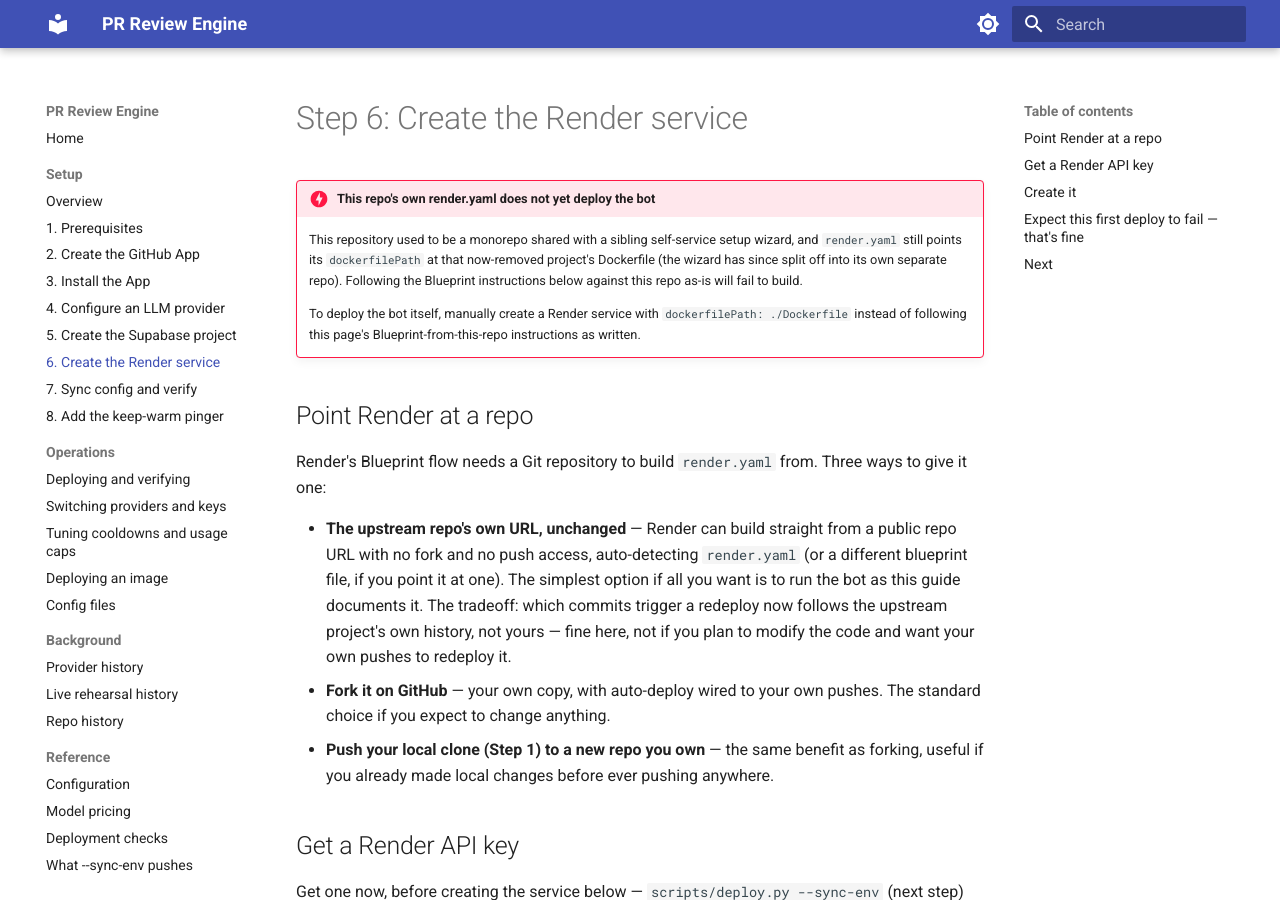
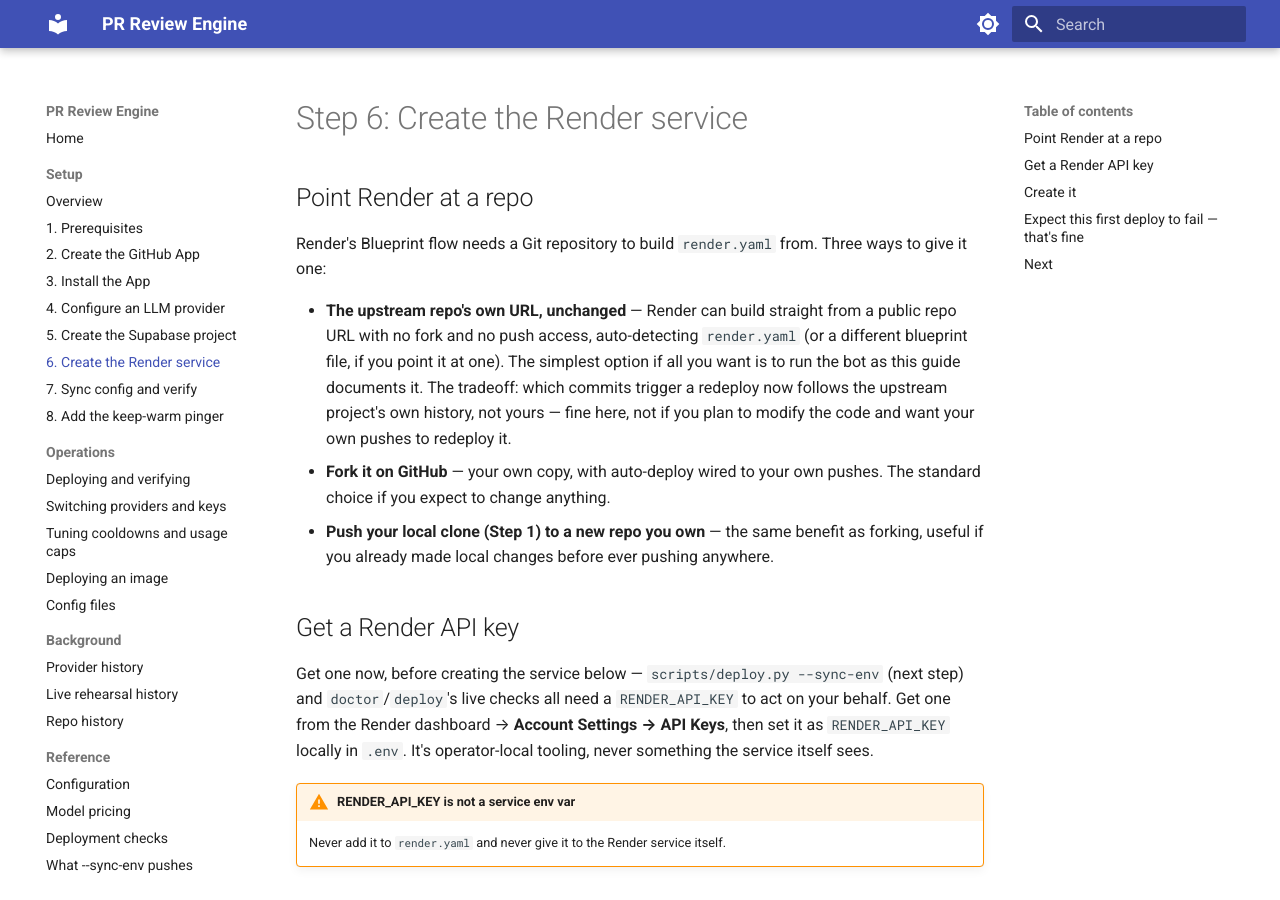
Before and after one commit to SomeoneSomewhereelse/pr-review-bot, an MkDocs documentation site: the page built from guide/setup/06-render.md, in a window 1280 px wide and 900 px high. Built offline with MkDocs 1.6.1 and Material for MkDocs 9.7.7, drawn with Linux system fonts in a browser that asks for light colours.

Commit message:
fix: address final whole-branch review findings for repo restructure
- Remove guide/setup/06-render.md's stale danger admonition; render.yaml
  now correctly points at ./Dockerfile so the Blueprint flow works as
  documented.
- Stop shipping scripts/, fixtures/, SPEC.md, and cost.md into the
  runtime Docker image (reopens the intent of the closed ISSUES.md
  "no .dockerignore" item, now defeated by the flatten's literal COPY
  lines); update .dockerignore's excluded paths and comments to match
  the current root-Dockerfile layout.
- Fix stale bot/-prefixed path references left behind by the restructure
  in ISSUES.md's Escalating-cooldown Parked Issues entry (item 6, now
  review_queue/store.py) and in comments in render_client.py,
  scripts/deploy.py, and tests/test_provider_registry.py (including a
  bot/dashboard.py reference that never existed as a real path).

Co-Authored-By: Claude Sonnet 5 <noreply@anthropic.com>
Claude-Session: https://claude.ai/code/session_01MgLyw7js8sK5RQFLw2LuZH

```diff
--- a/guide/setup/06-render.md
+++ b/guide/setup/06-render.md
@@ -1,16 +1,4 @@
 # Step 6: Create the Render service
-
-!!! danger "This repo's own render.yaml does not yet deploy the bot"
-    This repository used to be a monorepo shared with a sibling
-    self-service setup wizard, and `render.yaml` still points its
-    `dockerfilePath` at that now-removed project's Dockerfile (the wizard
-    has since split off into its own separate repo). Following the
-    Blueprint instructions below against this repo as-is will fail to
-    build.
-
-    To deploy the bot itself, manually create a Render service with
-    `dockerfilePath: ./Dockerfile` instead of following this page's
-    Blueprint-from-this-repo instructions as written.
 
 ## Point Render at a repo
 
--- a/render_client.py
+++ b/render_client.py
@@ -2,7 +2,7 @@
 - scripts/deploy.py, scripts/set_override.py (via scripts/_override.py),
   scripts/reset_queue.py -- as CLI/operator support code.
 - dashboard/environment.py -- as production runtime code (the dashboard's
-  Environment tab). This is why this module lives in bot/, not
+  Environment tab). This is why this module lives at the repo root, not
   scripts/: scripts/ is operator-CLI-only, and dashboard/environment.py
   must not import from it. See docs/superpowers/specs/
   2026-09-02-dashboard-environment-tab-design.md.
```
Also changed, not shown: ISSUES.md (+2 -2 lines), 4 other files.
